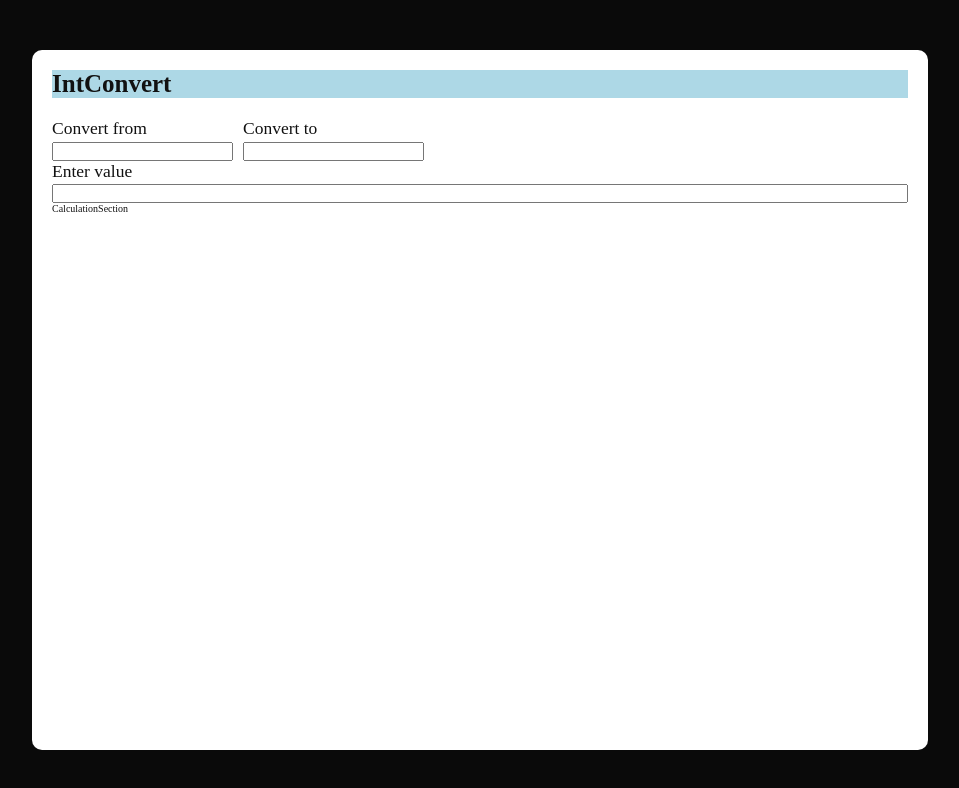
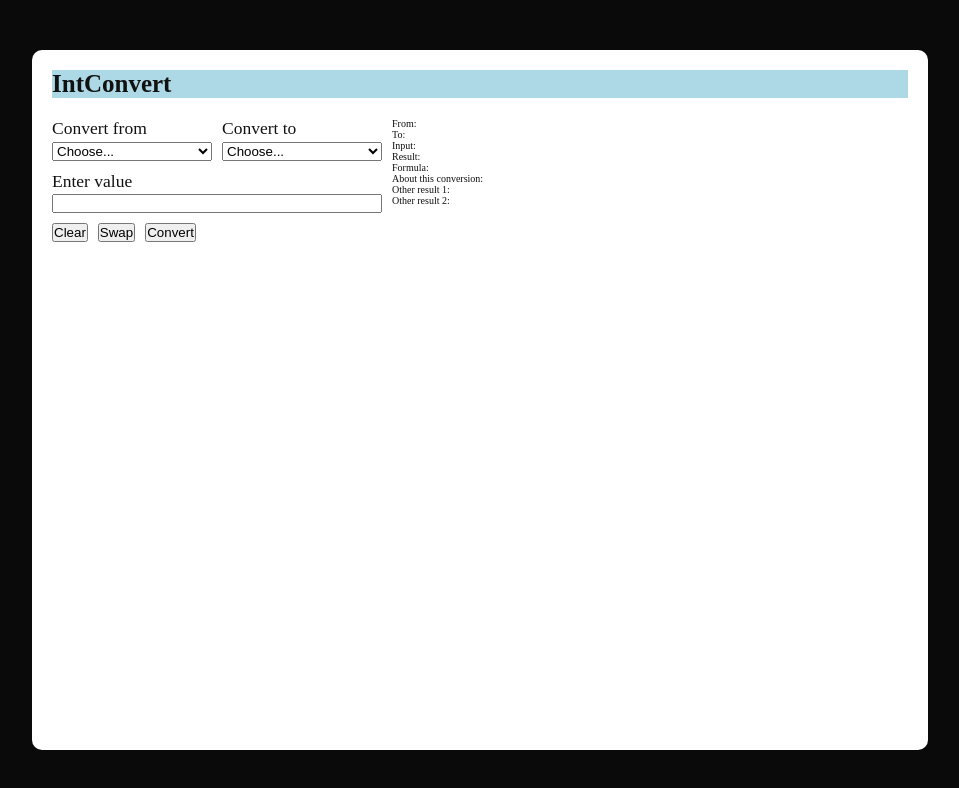
Before and after one commit to loganmwiggins/IntConvert, a React (Vite) app: page /home in a window 1280 px wide. Shown: the top 788 px of the page, without its empty margins (160-1119 px from the left). Built offline with nearby package versions, Linux system fonts and the light colour scheme; a web font is replaced by a local one.

Commit message:
building blocks

```diff
--- /dev/null
+++ b/src/components/BaseDropdown.jsx
@@ -0,0 +1,15 @@
+import React from 'react';
+
+function BaseDropdown({ onSelect }) {
+    return (
+        <select onChange={(e) => onSelect(e.target.value)}>
+            <option hidden disabled selected value>Choose...</option>
+            <option value="bin">Binary (base 2)</option>
+            <option value="oct">Octal (base 8)</option>
+            <option value="dec">Decimal (base 10)</option>
+            <option value="hex">Hexadecimal (base 16)</option>
+        </select>
+    );
+}
+
+export default BaseDropdown;
--- a/src/components/ConversionSection.jsx
+++ b/src/components/ConversionSection.jsx
@@ -1,26 +1,43 @@
-import React from 'react';
+import React, { useState } from 'react';
 
+import BaseDropdown from './BaseDropdown';
 import '../stylesheets/ss-components/ConversionSection.css';
 
 function ConversionSection() {
+    const [fromBase, setFromBase] = useState(null);
+    const [toBase, setToBase] = useState(null);
+    const [fromValue, setFromValue] = useState(null);
+
     return (
-        <>
+        <div className="conversion-section">
             <div className="input-row">
                 <div className="labeled-input">
                     <p>Convert from</p>
-                    <input type="number" />
+                    <BaseDropdown
+                        onSelect={setFromBase}
+                    />
                 </div>
                 <div className="labeled-input">
                     <p>Convert to</p>
-                    <input type="number" />
+                    <BaseDropdown
+                        onSelect={setToBase}
+                    />
                 </div>
             </div>
 
             <div className="labeled-input">
                 <p>Enter value</p>
-                <input type="number" />
+                <input type="number" value={fromValue} />
             </div>
-        </>
+
+            <div>
+                {fromBase}
+                <br />
+                {toBase}
+                <br />
+                {fromValue}
+            </div>
+        </div>
     );
 }
 
--- a/src/pages/Home.jsx
+++ b/src/pages/Home.jsx
@@ -1,12 +1,76 @@
-import React from 'react';
+import React, {useState} from 'react';
+
 import ConversionSection from '../components/ConversionSection';
 import CalculationSection from '../components/CalculationSection';
+import BaseDropdown from '../components/BaseDropdown';
+import '../stylesheets/Home.css';
 
 function Home() {
+    const [fromBase, setFromBase] = useState(null);
+    const [toBase, setToBase] = useState(null);
+    const [fromValue, setFromValue] = useState(null);
+    const [result, setResult] = useState(null);
+    const [calculationHtml, setCalculationHtml] = useState(null);
+    const [description, setDescription] = useState(null);
+    const [otherResult1, setOtherResult1] = useState(null);
+    const [otherResult2, setOtherResult2] = useState(null);
+
     return (
         <div className="page-wrapper">
-            <ConversionSection />
-            <CalculationSection />
+            <div className="home-layout">
+                <div className="conversion-section">
+                    <div className="input-row">
+                        <div className="labeled-input">
+                            <p>Convert from</p>
+                            <BaseDropdown
+                                onSelect={setFromBase}
+                            />
+                        </div>
+                        <div className="labeled-input">
+                            <p>Convert to</p>
+                            <BaseDropdown
+                                onSelect={setToBase}
+                            />
+                        </div>
+                    </div>
+
+                    <div className="labeled-input">
+                        <p>Enter value</p>
+                        <input type="number" value={fromValue} />
+                    </div>
+
+                    <div className="input-row">
+                        <button>Clear</button>
+                        <button>Swap</button>
+                        <button>Convert</button>
+                    </div>
+                </div>
+
+                <div className="calculation-section">
+                    <div>
+                        From: {fromBase}
+                        <br />
+
+                        To: {toBase}
+                        <br />
+                        Input: {fromValue}
+                        <br />
+                        Result: {result}
+                        <br />
+
+                        Formula:<br/>
+                        {calculationHtml}
+
+                        About this conversion:
+                        {description}
+                        <br />
+
+                        Other result 1: {otherResult1}
+                        <br/>
+                        Other result 2: {otherResult2}
+                    </div>
+                </div>
+            </div>
         </div>
     );
 }
--- a/src/stylesheets/Home.css
+++ b/src/stylesheets/Home.css
@@ -0,0 +1,4 @@
+.home-layout {
+    display: flex;
+    gap: 1rem;
+}
--- a/src/stylesheets/ss-components/ConversionSection.css
+++ b/src/stylesheets/ss-components/ConversionSection.css
@@ -0,0 +1,5 @@
+.conversion-section {
+    display: flex;
+    flex-direction: column;
+    gap: 1rem;
+}
```
Also changed, not shown: src/utils/conversions.js (added).
